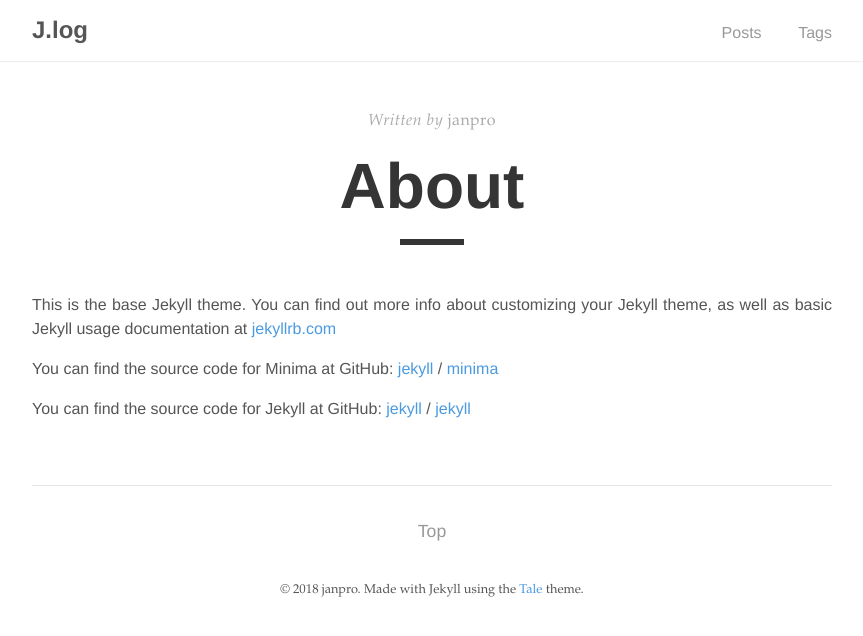
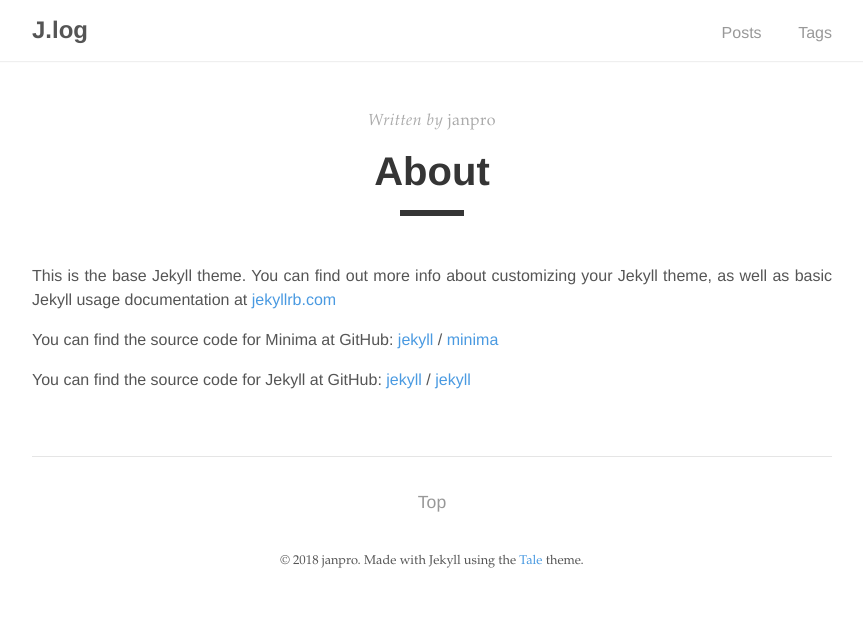
Before and after one commit to janpro0706/janpro0706.github.io, a Jekyll site: the page built from about.md, in a window 1280 px wide. Shown: the top 636 px of the page, without its empty margins (208-1071 px from the left). Built offline with Jekyll 4.4.1, drawn with Linux system fonts in a browser that asks for light colours; comment, search, counter and statistics services are not loaded.

Commit message:
make small the size of title in post layout.

```diff
--- a/_sass/tale/_post.scss
+++ b/_sass/tale/_post.scss
@@ -15,7 +15,7 @@
   &-title {
     color: $default-shade;
     font-family: $sans-serif;
-    font-size: 4rem;
+    font-size: 2.5rem;
     margin: 1rem 0;
     text-align: center;
   }
```
